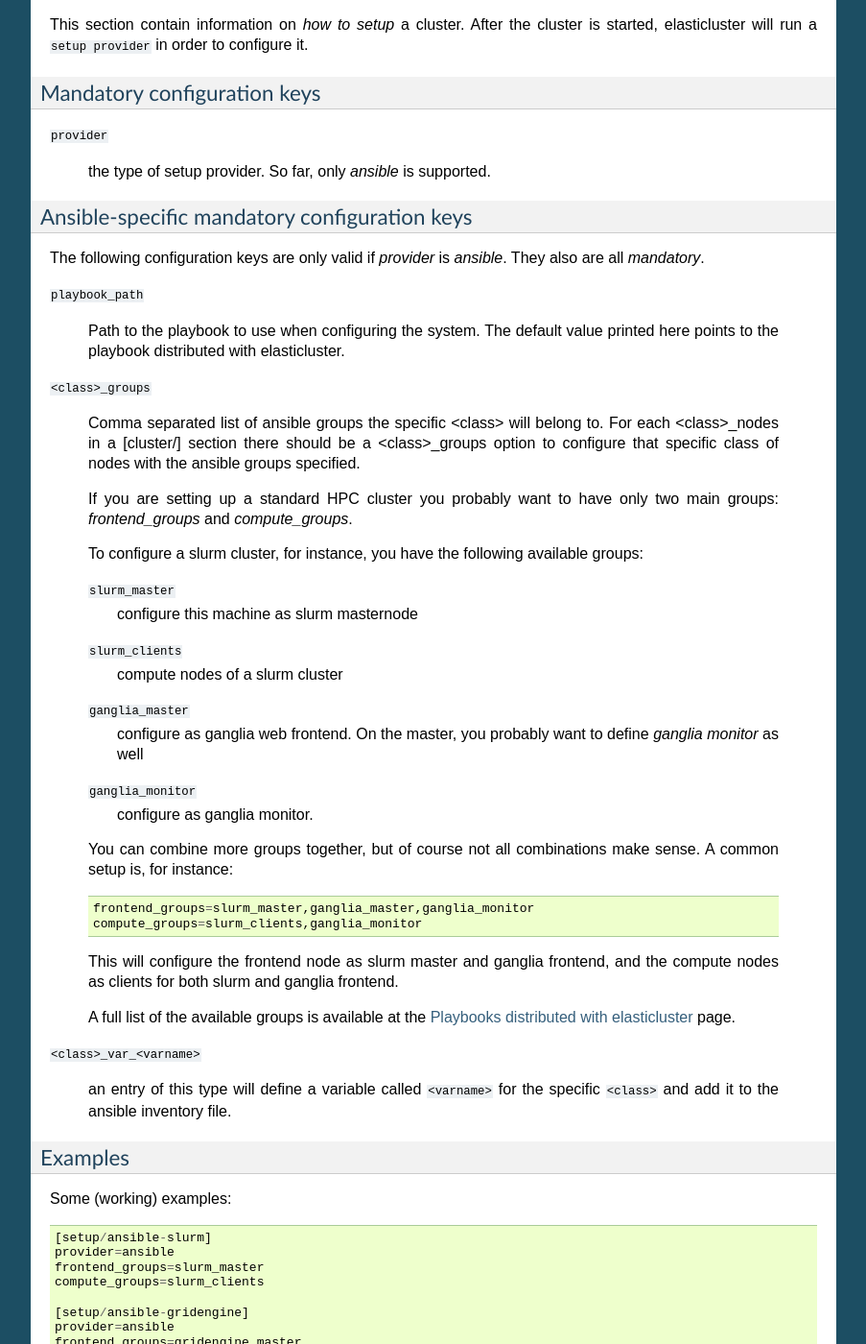
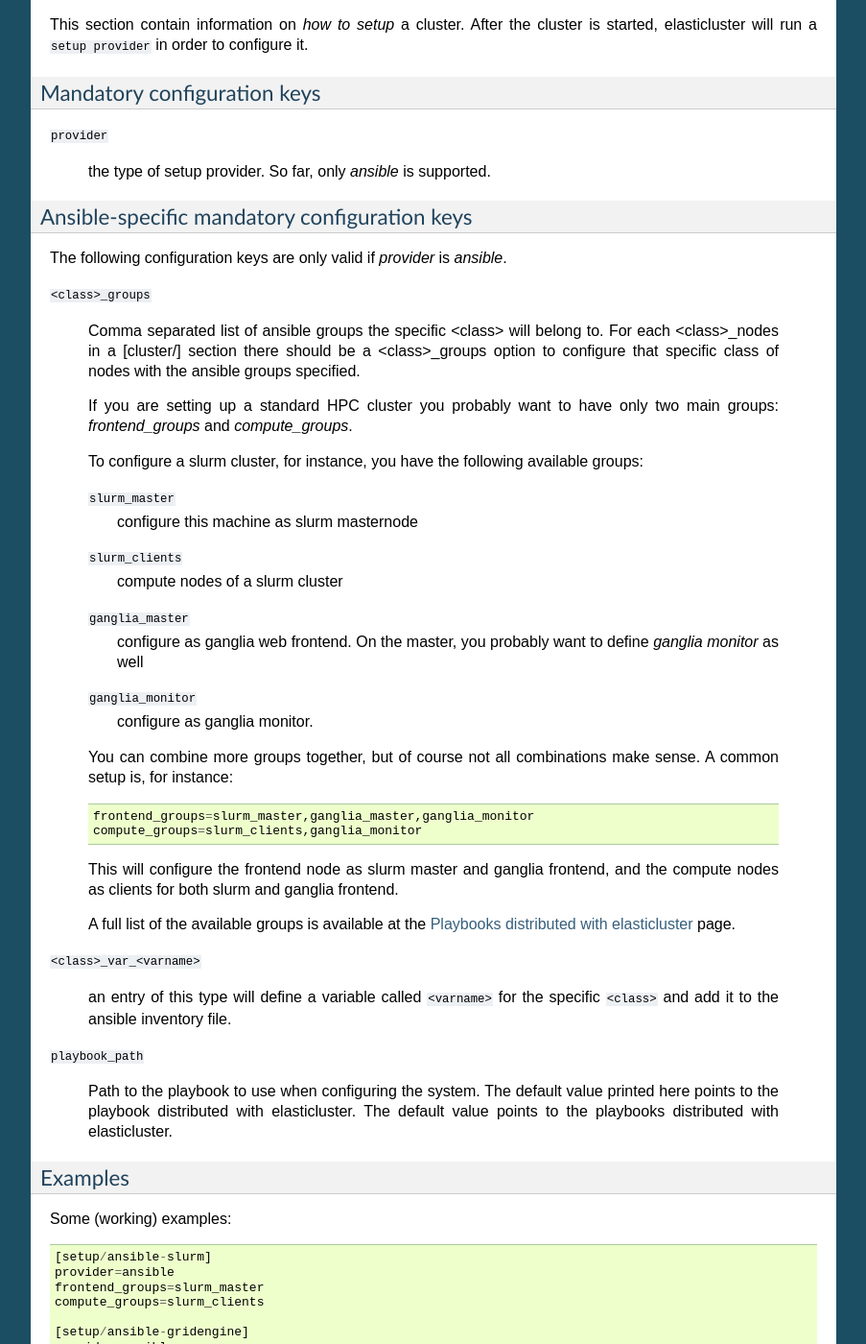
Before and after one commit to elasticluster/elasticluster, a Sphinx documentation site: the page built from docs/configure.rst, in a window 1280 px wide and 1400 px high, scrolled down 3616 px. Shown: the whole window at 96% size, without its empty margins (198-1101 px from the left). Built offline with Sphinx 7.4.7, drawn with Linux system fonts in a browser that asks for light colours.

Commit message:
Document default value for `playbook_path` configuration option
Fixes issue #26.

```diff
--- a/docs/configure.rst
+++ b/docs/configure.rst
@@ -242,13 +242,7 @@
 ----------------------------------------------
 
 The following configuration keys are only valid if `provider` is
-`ansible`. They also are all *mandatory*.
-
-``playbook_path``
-
-    Path to the playbook to use when configuring the system. The
-    default value printed here points to the playbook distributed with
-    elasticluster.
+`ansible`.
 
 ``<class>_groups``
 
@@ -294,6 +288,13 @@
     an entry of this type will define a variable called ``<varname>``
     for the specific ``<class>`` and add it to the ansible inventory
     file.
+
+``playbook_path``
+
+    Path to the playbook to use when configuring the system. The
+    default value printed here points to the playbook distributed with
+    elasticluster. The default value points to the playbooks
+    distributed with elasticluster.
 
 Examples
 --------
```
Also changed, not shown: 1 other file.
